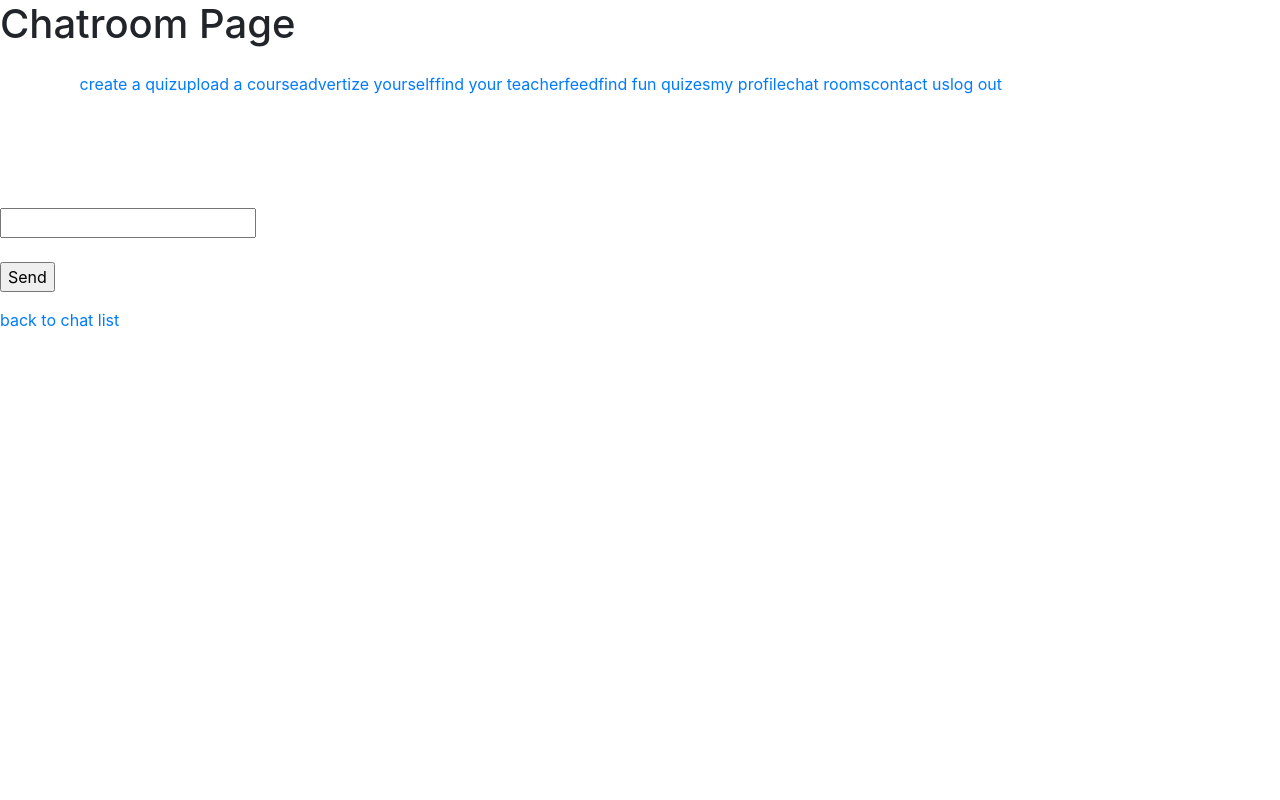
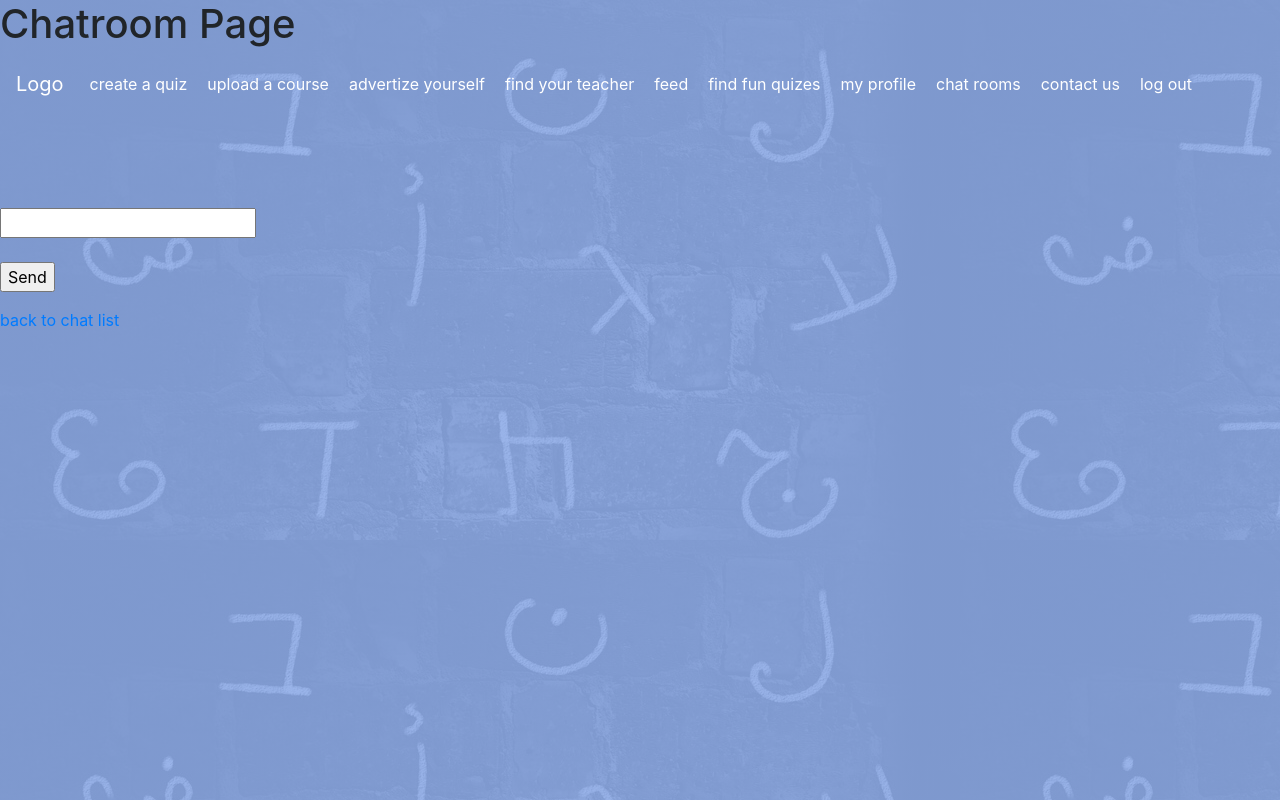
Before and after one commit to lftstartup/lft, a Flask app: a page that uses templates/chatroom.html in a window 1280 px wide. Run offline with Flask 2, Linux system fonts and the light colour scheme; a user stored in the database is signed in; some libraries are stand-ins or nearby versions.

Commit message:
add background to chatroom and color white the nav bar ther

```diff
--- a/templates/chatroom.html
+++ b/templates/chatroom.html
@@ -10,46 +10,46 @@
   <script src="https://maxcdn.bootstrapcdn.com/bootstrap/4.3.1/js/bootstrap.min.js"></script>
 
 </head>
-<body>
+<body class="background">
 <h1>Chatroom Page</h1>
 	<nav class="navbar navbar-expand-sm bg navbar">
   <a class="navbar-brand" href="#">Logo</a>
   <ul class="navbar-nav">
     {%if usertype == teacher%}
     <li class="nav-item">
-      <a href="{{url_for('create_quiz')}}">create a quiz</a>
+      <a class="h" href="{{url_for('create_quiz')}}">create a quiz</a>
     </li>
     <li class="nav-item">
-      <a href = "{{url_for('upload_course')}}">upload a course</a>
+      <a class="h" href = "{{url_for('upload_course')}}">upload a course</a>
     </li>
     <li class="nav-item">
-      <a href = "{{url_for('feed')}}">advertize yourself</a>
+      <a class="h" href = "{{url_for('feed')}}">advertize yourself</a>
     </li>
     {%endif%}
   </ul>
   <ul class="navbar-nav">
   {%if usertype == teacher%}
     <li class="nav-item">
-      <a href = "{{url_for('all_teachers')}}">find your teacher</a>
+      <a class="h" href = "{{url_for('all_teachers')}}">find your teacher</a>
     </li>
     <li class="nav-item">
-      <a href = "{{url_for('feed')}}">feed</a>
+      <a class="h" href = "{{url_for('feed')}}">feed</a>
     </li>
     <li class="nav-item">
-      <a href = "{{url_for('quizes')}}">find fun quizes</a>
+      <a class="h" href = "{{url_for('quizes')}}">find fun quizes</a>
     </li>
     {%endif%}
     <li class="nav-item">
-      <a href = "{{url_for('my_profile')}}">my profile</a>
+      <a class="h" href = "{{url_for('my_profile')}}">my profile</a>
     </li>
     <li class="nav-item">
-      <a href = "{{url_for('chatlist')}}">chat rooms</a>
+      <a class="h" href = "{{url_for('chatlist')}}">chat rooms</a>
     </li>
     <li class="nav-item">
-      <a href = "{{url_for('contact_us')}}">contact us</a>
+      <a class="h" href = "{{url_for('contact_us')}}">contact us</a>
     </li>
     <li class="nav-item">
-      <a href = "{{url_for('logout')}}">log out</a>
+      <a class="h" href = "{{url_for('logout')}}">log out</a>
     </li>
   </ul>
 </nav>
```
Also changed, not shown: tables.db.
